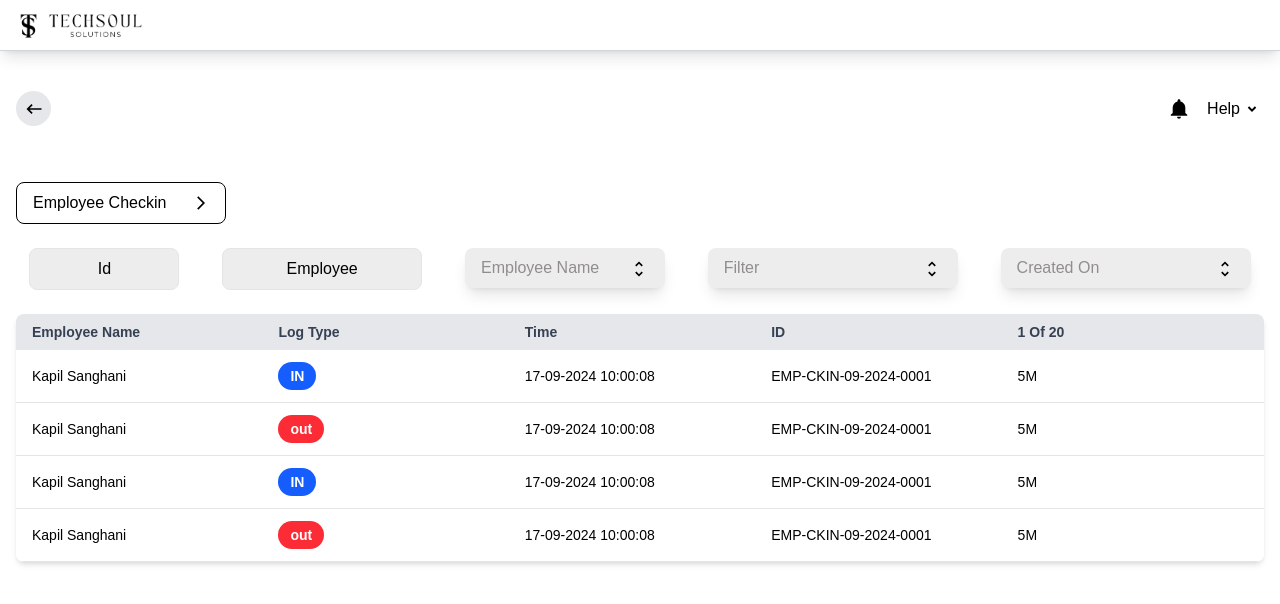
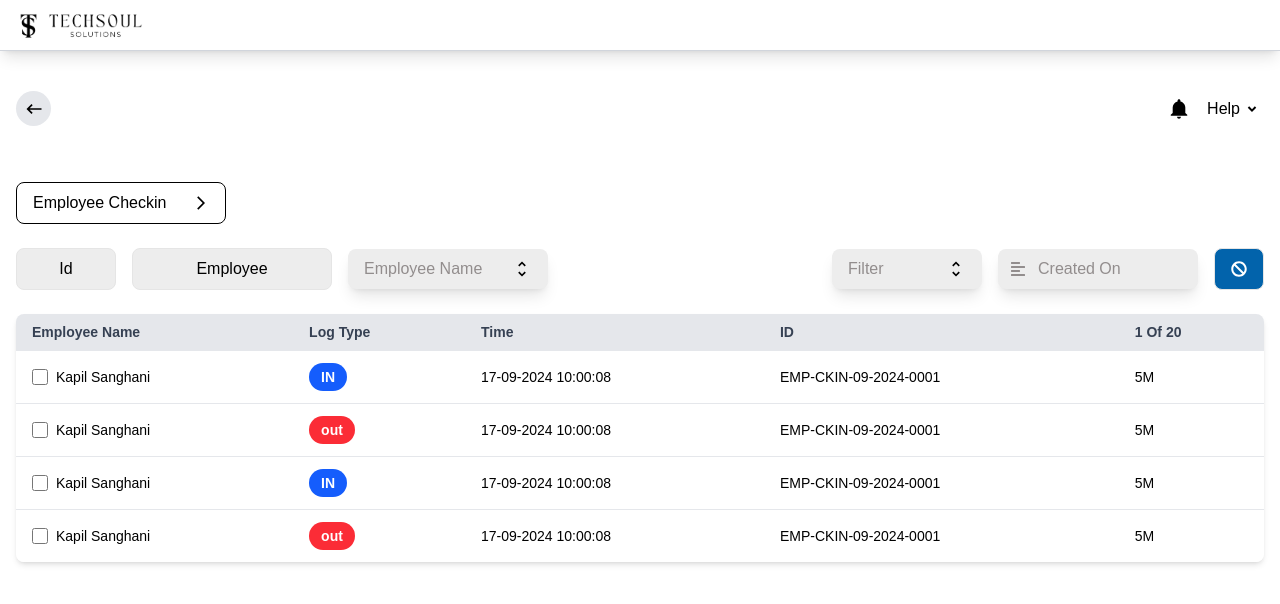
Before and after one commit to kapil238/HR, a Next.js app: page /EmployeeCheckin in a window 1280 px wide. Shown: the top 604 px of the page. Built offline with nearby package versions, Linux system fonts and the light colour scheme.

Commit message:
Updated feature.

```diff
--- a/src/pages/EmployeeCheckin/index.jsx
+++ b/src/pages/EmployeeCheckin/index.jsx
@@ -4,6 +4,7 @@ import { useRouter } from 'next/router';
 import { IoMdNotifications } from "react-icons/io";
 import { MdOutlineKeyboardBackspace, MdArrowForwardIos, MdOutlineUnfoldMore } from "react-icons/md";
 import { RiArrowDropDownLine } from "react-icons/ri";
+import { FaBan, FaAlignLeft } from "react-icons/fa";
 
 export default function EmployeeCheckin() {
     const router = useRouter();
@@ -78,11 +79,12 @@ export default function EmployeeCheckin() {
                     </button>
                 </div>
 
-                <div className="flex flex-wrap gap-4 w-full justify-between sm:justify-around">
-                    <button className="text-base font-medium leading-none px-4 py-3 rounded-md border bg-[#EDEDED] cursor-pointer min-w-[150px]">
+                <div className="w-full flex flex-col sm:flex-row sm:justify-between gap-4">
+                    <div className="flex flex-col sm:flex-row flex-wrap items-start sm:items-center gap-4 text-md w-full sm:w-auto">
+                        <button className="text-base font-medium leading-none px-4 py-3 rounded-md border bg-[#EDEDED] cursor-pointer min-w-[100px] w-full sm:w-auto">
                             Id
                         </button>
-                    <button className="text-base font-medium leading-none px-4 py-3 rounded-md border bg-[#EDEDED] cursor-pointer min-w-[200px]">
+                        <button className="text-base font-medium leading-none px-4 py-3 rounded-md border bg-[#EDEDED] cursor-pointer min-w-[200px] w-full sm:w-auto">
                             Employee
                         </button>
                         <div className="relative inline-block w-full sm:w-auto">
@@ -91,46 +93,61 @@ export default function EmployeeCheckin() {
                             </select>
                             <MdOutlineUnfoldMore className="w-5 h-5 absolute right-4 top-1/2 transform -translate-y-1/2 pointer-events-none" />
                         </div>
+                    </div>
+                    <div className="flex flex-col sm:flex-row flex-wrap items-start sm:items-center gap-4 text-md w-full sm:w-auto">
                         <div className="relative inline-block w-full sm:w-auto">
-                        <select className="text-base font-medium leading-none w-full sm:w-[250px] py-3 px-4 rounded-md shadow-lg bg-[#EDEDED] text-[#928D8D] cursor-pointer appearance-none">
+                            <select className="text-base font-medium leading-none w-full sm:w-[150px] py-3 px-4 rounded-md shadow-lg bg-[#EDEDED] text-[#928D8D] cursor-pointer appearance-none">
                                 <option>Filter</option>
                             </select>
                             <MdOutlineUnfoldMore className="w-5 h-5 absolute right-4 top-1/2 transform -translate-y-1/2 pointer-events-none" />
                         </div>
                         <div className="relative inline-block w-full sm:w-auto">
-                        <select className="text-base font-medium leading-none w-full sm:w-[250px] py-3 px-4 rounded-md shadow-lg bg-[#EDEDED] text-[#928D8D] cursor-pointer appearance-none">
+                            <FaAlignLeft className="w-4 h-4 absolute left-3 top-1/2 transform -translate-y-1/2 pointer-events-none text-[#928D8D]" />
+                            <select className="text-base font-medium leading-none w-full sm:w-[200px] py-3 px-10 rounded-md shadow-lg bg-[#EDEDED] text-[#928D8D] cursor-pointer appearance-none">
                                 <option>Created On</option>
                             </select>
-                        <MdOutlineUnfoldMore className="w-5 h-5 absolute right-4 top-1/2 transform -translate-y-1/2 pointer-events-none" />
+                        </div>
+                        <button className="text-base font-medium leading-none px-4 py-3 rounded-md border text-white bg-[#0263AB] cursor-pointer min-w-[50px] w-full sm:w-auto flex justify-center items-center">
+                            <FaBan />
+                        </button>
                     </div>
                 </div>
-
-                <div className="bg-white shadow-md rounded-md overflow-hidden">
-                    <div className="grid grid-cols-5 gap-4 bg-gray-200 font-semibold text-sm text-gray-700 px-4 py-2">
-                        <span>Employee Name</span>
-                        <span>Log Type</span>
-                        <span>Time</span>
-                        <span>ID</span>
-                        <span>1 Of 20</span>
+                <div className="overflow-x-auto bg-white shadow-md rounded-md">
+                    <table className="min-w-full divide-y divide-gray-200 text-sm">
+                        <thead className="bg-gray-200 text-gray-700 font-semibold">
+                            <tr>
+                                <th className="px-4 py-2 text-left whitespace-nowrap">Employee Name</th>
+                                <th className="px-4 py-2 text-left whitespace-nowrap">Log Type</th>
+                                <th className="px-4 py-2 text-left whitespace-nowrap">Time</th>
+                                <th className="px-4 py-2 text-left whitespace-nowrap">ID</th>
+                                <th className="px-4 py-2 text-left whitespace-nowrap">1 Of 20</th>
+                            </tr>
+                        </thead>
+                        <tbody className="bg-white divide-y divide-gray-200">
+                            {logData.map((report, index) => (
+                                <tr key={index} className="hover:bg-gray-50 transition">
+                                    <td className="px-4 py-3 whitespace-nowrap">
+                                        <div className="flex items-center gap-2">
+                                            <input type="checkbox" className="w-4 h-4 bg-[#EBE8E8]" />
+                                            {report.name}
                                         </div>
-
-                    {logData.map((report, index) => (
-                        <div
-                            key={index}
-                            className="grid grid-cols-5 items-center gap-4 px-4 py-3 border-b text-sm text-black bg-white hover:bg-gray-50 transition"
-                        >
-                            <span>{report.name}</span>
+                                    </td>
+                                    <td className="px-4 py-3 whitespace-nowrap">
                                         <button
                                             onClick={() => toggleType(index)}
-                                className={`px-3 py-1 rounded-full font-semibold text-white w-fit cursor-pointer ${report.type === 'IN' ? 'bg-blue-600' : 'bg-red-500'}`}
+                                            className={`px-3 py-1 rounded-full font-semibold text-white cursor-pointer ${report.type === 'IN' ? 'bg-blue-600' : 'bg-red-500'
+                                                }`}
                                         >
                                             {report.type}
                                         </button>
-                            <span>{report.time}</span>
-                            <span className="truncate">{report.id}</span>
-                            <span>{report.metric}</span>
-                        </div>
+                                    </td>
+                                    <td className="px-4 py-3 whitespace-nowrap">{report.time}</td>
+                                    <td className="px-4 py-3 whitespace-nowrap truncate">{report.id}</td>
+                                    <td className="px-4 py-3 whitespace-nowrap">{report.metric}</td>
+                                </tr>
                             ))}
+                        </tbody>
+                    </table>
                 </div>
             </div>
         </div>
--- a/src/styles/globals.css
+++ b/src/styles/globals.css
@@ -96,11 +96,11 @@ body {
   font-family: Arial, Helvetica, sans-serif;
 }
 
-.bg-image {
+/* .bg-image {
   background-image: url('https://s3-alpha-sig.figma.com/img/644e/27b5/6dc86e3bdbcd317d806ea259c0f46865?Expires=1744588800&Key-Pair-Id=APKAQ4GOSFWCW27IBOMQ&Signature=teZ6xbhsuXwl2hGhQ1MTuqa2ZzGPoGbbBHIfwIT2B95BQJlh4RFjVIvsFxAV35DOCRl2Wf992Q-wVjvAvgo5oUaGnUEQhrH3M~6JLEJhdunVNfo3sIs0mtnoujErDCAh8xYr-ORFMW~oVDfcGoGBTltCX1JrRkT-c0isEXTdnslf198bW6aPHXfxTVvwRKcBNOPZebjCO~8ETJSZZF~qEp1dArpJdDkfzLGKmEkeMsZX4qvZ6xEqxTsGjnytmgLUShVeocV-0de0-OeZBdLVgZnnlZgNuWBFdKqdSsxvbaBad~OACqs6t5G0u6v26IbBt0DFuDX66Y2~7rS9WLz~dQ__');
   background-size: cover;
   background-position: center;
-}
+} */
 
 .dark {
   --background: oklch(0.145 0 0);
```
Lines whose indentation alone changed are shown as unchanged.
